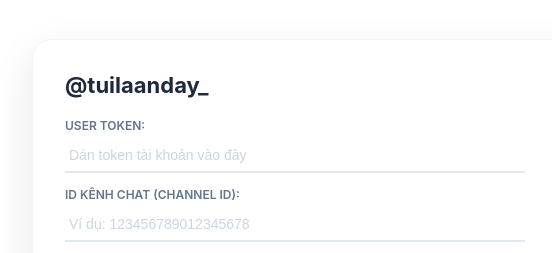
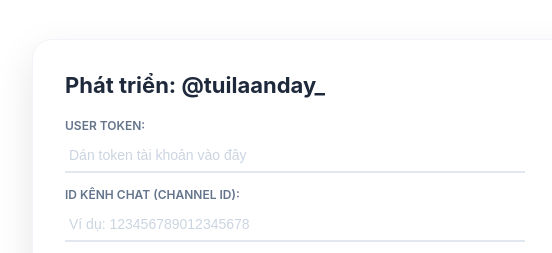
Before and after one commit to Thanhan3k/self-bot-autoq, a website: page index.html in a window 1280 px wide. Shown: the top 253 px of the page, 157-709 px from the left. Drawn offline with Linux system fonts and the light colour scheme; grey boxes are pictures that could not be loaded.

Commit message:
Update index.html

```diff
--- a/index.html
+++ b/index.html
@@ -11,7 +11,7 @@
 <div class="main-wrapper">
     <!-- Cột bên trái: Form nhập liệu -->
     <div class="form-container">
-        <h2>@tuilaanday_</h2>
+        <h2>Phát triển: @tuilaanday_</h2>
 
         <div class="form-group">
             <label>User Token:</label>
```
